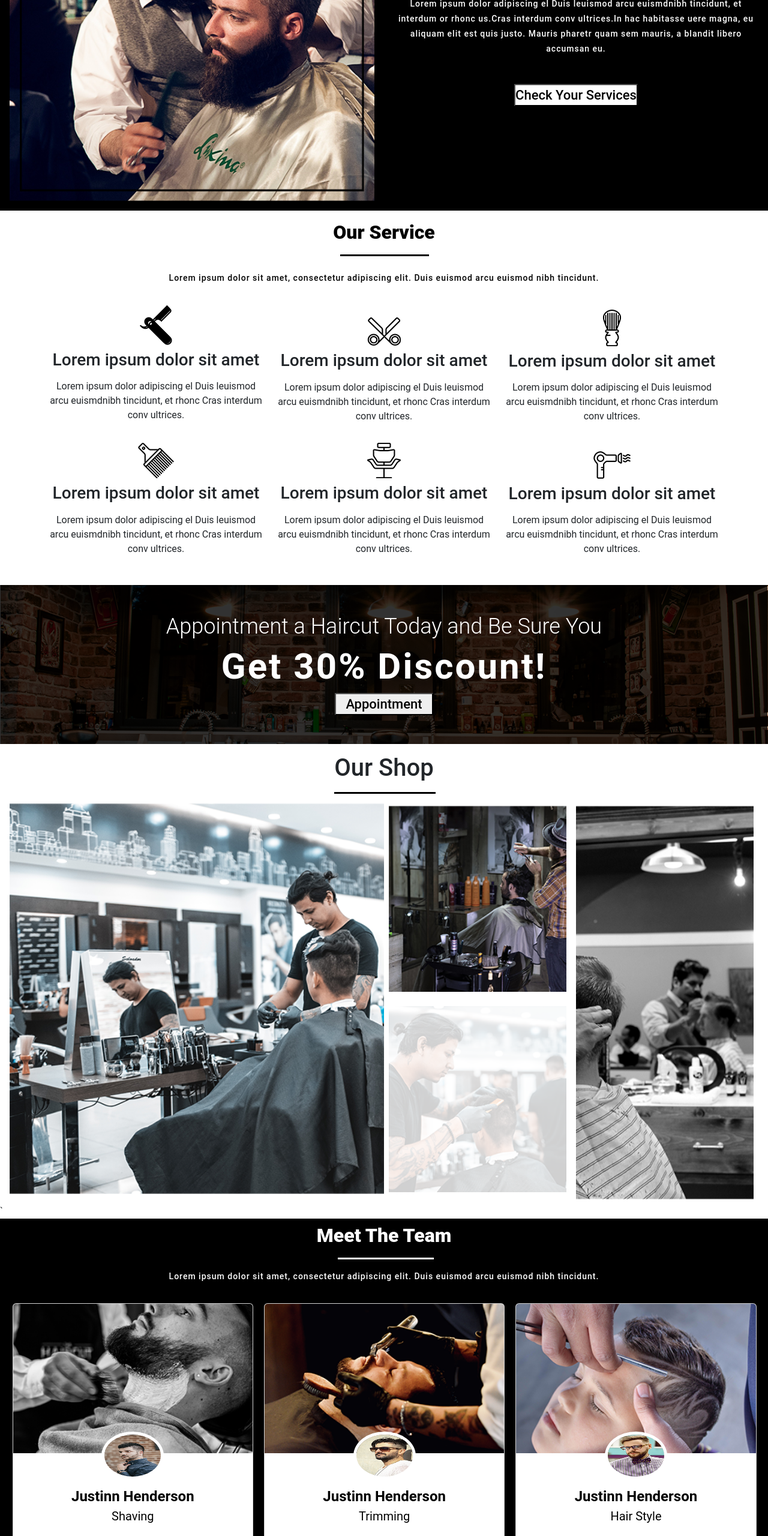
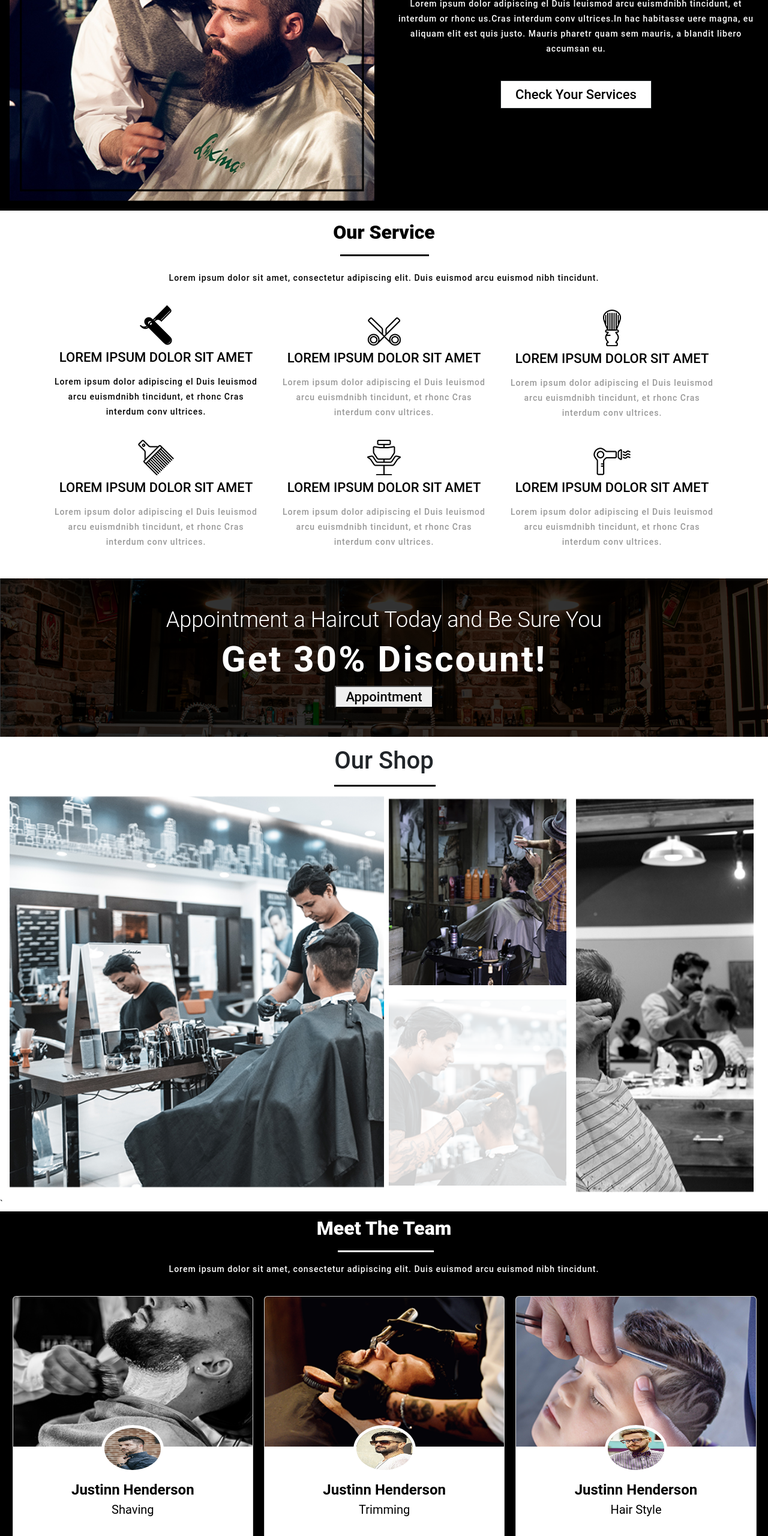
Before and after one commit to Mk5102/Man-Hair-Salon, a plain HTML site: page index.html in a window 1280 px wide. Shown: the part 1580-4140 px from the top of the page at 60% size. Drawn offline with nearby package versions, Linux system fonts and the light colour scheme.

Commit message:
modified:   dist/css/main.css 	modified:   dist/css/main.css.map 	modified:   index.html 	modified:   sass/main.scss

```diff
--- a/index.html
+++ b/index.html
@@ -200,10 +200,9 @@
             uere magna, eu aliquam elit est quis justo. Mauris pharetr
             quam sem mauris, a blandit libero accumsan eu.
           </p>
-          <button class="checkservice">Check Your Services</button>
+          <a href="#" class="btn btn-dark mt-4 mx-4 px-4">Check Your Services</a>
         </div>
       </div>
-
     </div>
   </section>
 
@@ -217,11 +216,12 @@
           Lorem ipsum dolor sit amet, consectetur adipiscing elit. Duis euismod arcu euismod nibh tincidunt.
         </p>
       </div>
+      <div class="col">
         <div class="row py-2">
           <div class="col-md-4">
             <a href=""><img src="./img/blade.png" alt=""></a>
             <h3 class="py-2">Lorem ipsum dolor sit amet</h3>
-          <p>Lorem ipsum dolor adipiscing el Duis
+            <p style="color: #000000;">Lorem ipsum dolor adipiscing el Duis
               leuismod arcu euismdnibh tincidunt, et rhonc
               Cras interdum conv ultrices.</p>
           </div>
@@ -264,6 +264,7 @@
           </div>
         </div>
       </div>
+    </div>
   </section>
 
   <!-- Discount -->
@@ -278,9 +279,10 @@
   <section class="shop pt-3">
     <h1>Our Shop</h1>
     <div class="underline py-2"></div>
-    <div class="row py-2 px-3">
+    <div class="row py-2 px-3 ">
       <div class="col-xl-6 ">
-        <img src="./img/shop col1.png" alt="" style="width: 100%;">
+        <img src="./img/shop col1.png" alt="" class="image" style="width: 100%;">
+        <div class="overlay"></div>
       </div>
       <div class="col-xl-6 row">
         <div class="col-md-6  pt-1">
@@ -341,7 +343,7 @@
   </section>
 
   <!-- plans & Pricing -->
-  <section class="plans py-3">
+  <section class="plans py-4">
     <div class="container">
       <h1>Plans & Pricings</h1>
       <div class="underline py-2"></div>
--- a/sass/main.scss
+++ b/sass/main.scss
@@ -471,13 +471,14 @@ body {
             text-align: center;
         }
 
-        .checkservice {
+        .btn{
             margin-top: 30px;
             font-size: 22px;
             color: #000000;
             font-weight: 500;
             font-family: "Roboto";
             text-align: center;
+            border-radius: 0;
             background-color: #ffffff;
 
         }
@@ -522,6 +523,35 @@ body {
             font-weight: 500;
             font-family: "Roboto";
             text-align: center;
+        }
+
+
+    }
+
+    .row {
+        h3 {
+            font-size: 22px;
+            line-height: 25px;
+            text-transform: uppercase;
+            color: #000000;
+            font-weight: 500;
+            font-family: "Roboto";
+            text-align: center;
+        }
+
+        p {
+            font-size: 14px;
+            letter-spacing: 1px;
+            line-height: 25px;
+            color: #999999;
+            font-weight: 500;
+            font-family: "Roboto";
+            text-align: center;
+        }
+
+        :hover {
+            transform: scale(1);
+            border: 3px solid black;
         }
     }
 }
@@ -580,6 +610,24 @@ body {
 
     .row {
         --bs-gutter-x: 0rem;
+
+        .image{
+            display: block;
+            width: 100%;
+            height: auto;
+            position: relative;
+        }
+        .overlay {
+            position: absolute;
+            top: 0;
+            bottom: 0;
+            left: 0;
+            right: 0;
+            opacity: 0;
+            transition: opacity 0.5s ease-in-out;
+            background-color: #ffffff;
+            cursor: pointer;
+        }
     }
 }
 
@@ -733,9 +781,10 @@ body {
 
     .list {
         p {
-            @include Laptop{
+            @include Laptop {
                 text-align: left;
             }
+
             font-size: 20px;
             line-height: 25px;
             color: #000000;
```
Also changed, not shown: dist/css/main.css, 1 other file. Lines whose indentation alone changed are shown as unchanged.
